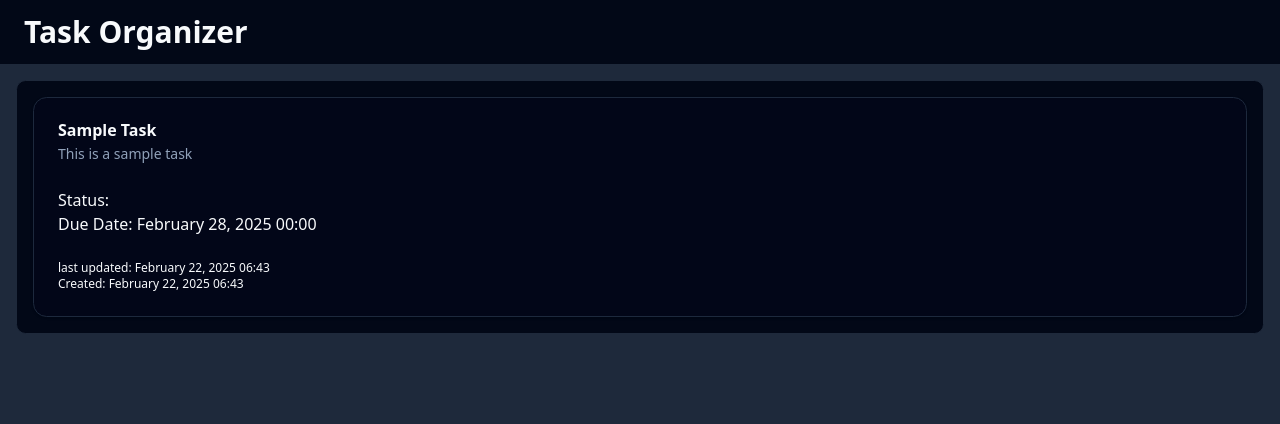
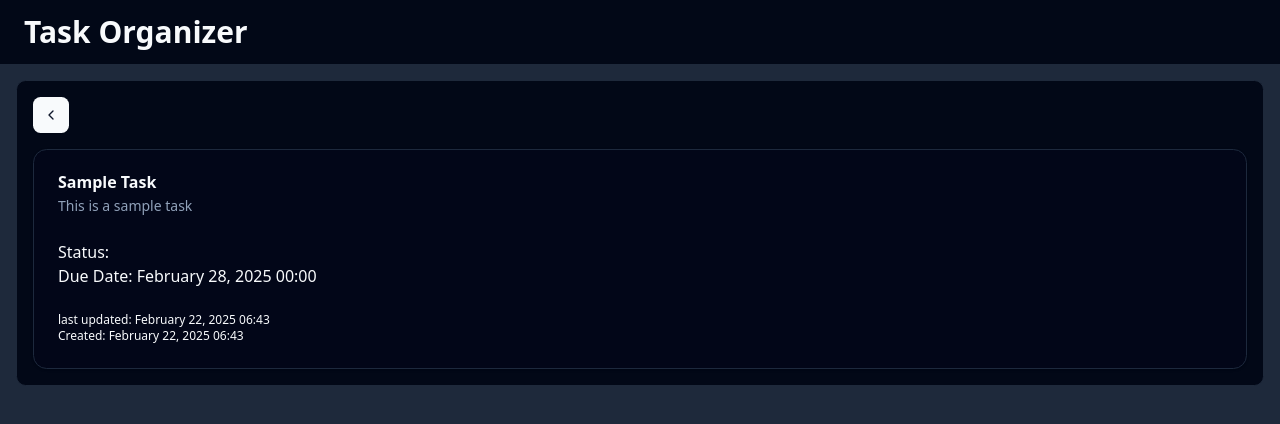
Before and after one commit to daeddy/task_organizer, a React (Vite) app in the folder front_end/: page /tasks/10 in a window 1280 px wide. Shown: the top 424 px of the page. Built offline with nearby package versions, Linux system fonts and the light colour scheme.

Commit message:
add back button

```diff
--- a/front_end/gen-types.ts
+++ b/front_end/gen-types.ts
@@ -5,7 +5,8 @@ import dotenv from "dotenv";
 // Load environment variables from .env file
 dotenv.config();
 
-const swaggerUrl = process.env.SWAGGER_URL || 'http://localhost:8080/swagger/doc.json';
+const swaggerUrl =
+  process.env.SWAGGER_URL || "http://localhost:8080/swagger/doc.json";
 
 generateApi({
   name: "api.ts",
@@ -17,4 +18,4 @@ generateApi({
   generateClient: true,
   generateRouteTypes: false,
   generateResponses: true,
-})
+});
--- a/front_end/src/pages/Tasks/TaskView/index.tsx
+++ b/front_end/src/pages/Tasks/TaskView/index.tsx
@@ -1,6 +1,7 @@
 import tasks from "../dummyData";
 import { useParams } from "react-router";
 import { formatDate } from "@/utils/dates";
+import { ChevronLeft } from "lucide-react";
 
 import NotFound from "@/pages/NotFound";
 
@@ -12,6 +13,8 @@ import {
   CardHeader,
   CardTitle,
 } from "@/components/ui/card";
+import { buttonVariants } from "@/components/ui/button";
+import { Link } from "react-router";
 
 const TaskView = () => {
   const { id } = useParams<"id">();
@@ -22,6 +25,10 @@ const TaskView = () => {
   }
 
   return (
+    <div className="flex flex-col gap-4">
+      <Link to="/tasks" className={buttonVariants({ size: "icon" })}>
+        <ChevronLeft />
+      </Link>
       <Card>
         <CardHeader>
           <CardTitle>{task.name}</CardTitle>
@@ -35,11 +42,14 @@ const TaskView = () => {
         </CardContent>
         <CardFooter className="text-xs">
           <ul>
-          <li>last updated: {task.updatedAt && formatDate(task.updatedAt)}</li>
+            <li>
+              last updated: {task.updatedAt && formatDate(task.updatedAt)}
+            </li>
             <li>Created: {task.createdAt && formatDate(task.createdAt)}</li>
           </ul>
         </CardFooter>
       </Card>
+    </div>
   );
 };
 
```
Lines whose indentation alone changed are shown as unchanged.
